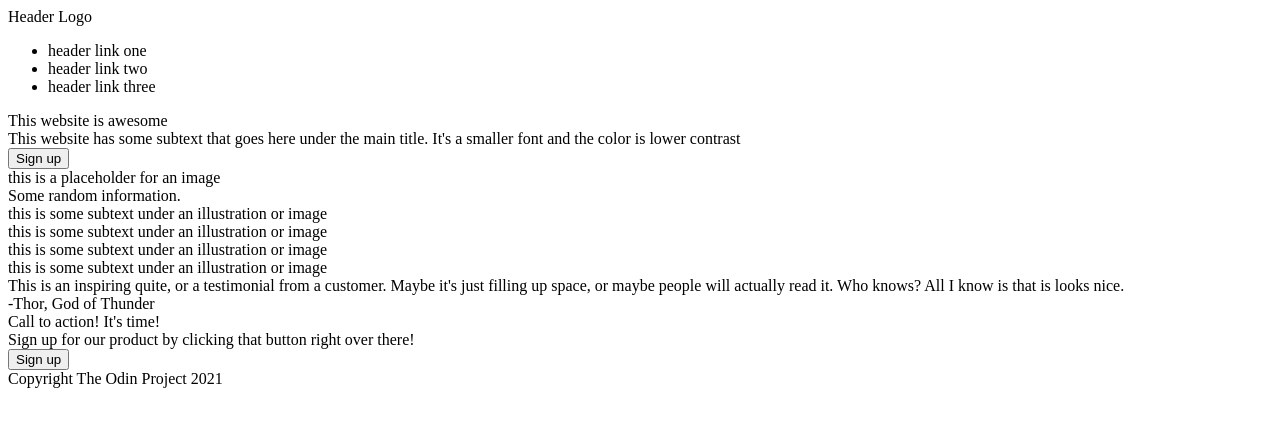
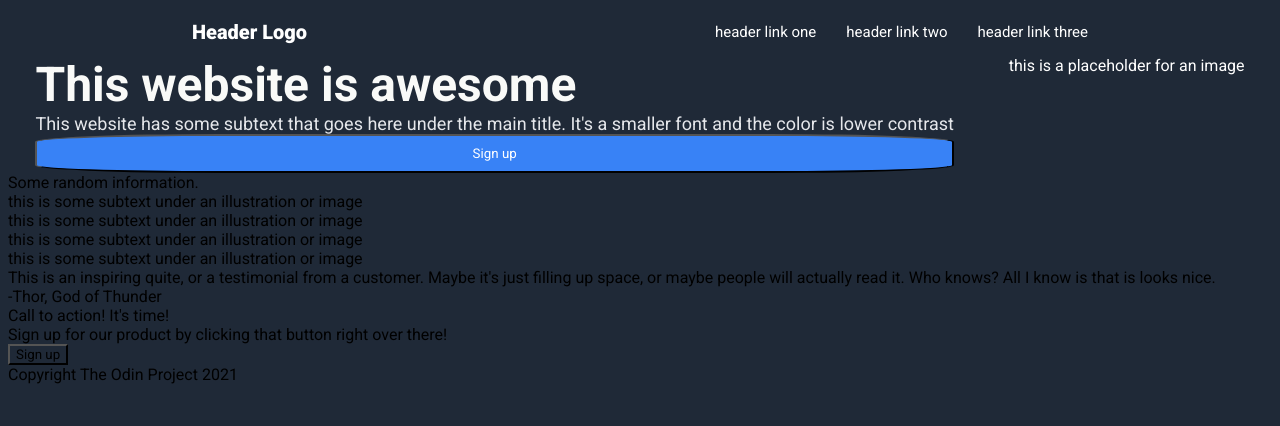
Before and after one commit to K-dense/Project-Landing-Page, a plain HTML site: page index.html in a window 1280 px wide. Drawn offline with Linux system fonts and the light colour scheme.

Commit message:
Added a little bit of styling. Navbar is ready and hero section is WIP

```diff
--- a/styles.css
+++ b/styles.css
@@ -0,0 +1,60 @@
+@import url('https://fonts.googleapis.com/css2?family=Roboto:ital,wght@0,100;0,300;0,400;0,500;0,700;0,900;1,100;1,300;1,400;1,500;1,700;1,900&display=swap');
+
+* {
+  box-sizing: border-box;
+  font-family: 'Roboto', sans-serif;
+  background-color: #1F2937;
+}
+
+/* NavBar */
+
+.navbar {
+  display: flex;
+  justify-content: space-around;
+  align-items: center;
+  color: white;
+  background-color: #1F2937;
+}
+
+.navbar-logo {
+  font-size: 20px;
+  font-weight: 900;
+}
+
+.navbar-links {
+  display: flex;
+  list-style: none;
+  font-size: 15px;
+  gap: 30px;
+}
+
+/* Hero Section */
+
+.hero-section {
+  display: flex;
+  justify-content: space-around;
+  color: white;
+}
+
+.hero-section_left {
+  display: flex;
+  flex-direction: column;
+}
+
+.hero-section_title {
+  font-size: 48px;
+  font-weight: 600;
+  color: #F9FAF8;
+}
+
+.hero-section_description {
+  font-size: 18px;
+  color: #E5E7EB;
+}
+
+.hero-section_button {
+  border-radius: 20%;
+  padding: 10px 0;
+  color: white;
+  background-color: #3882F6;
+}
```
Also changed, not shown: index.html (+3 -0 lines).
